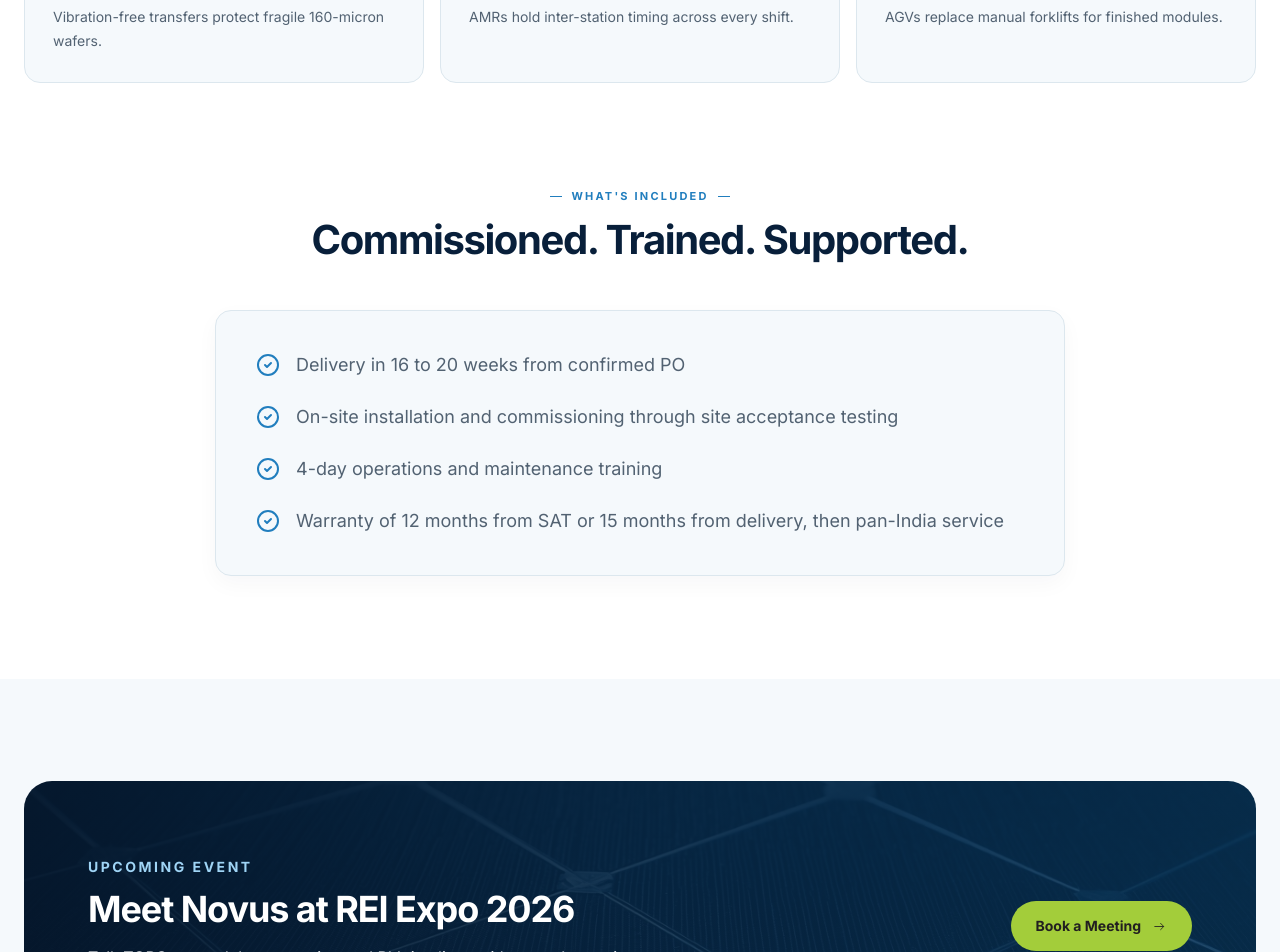
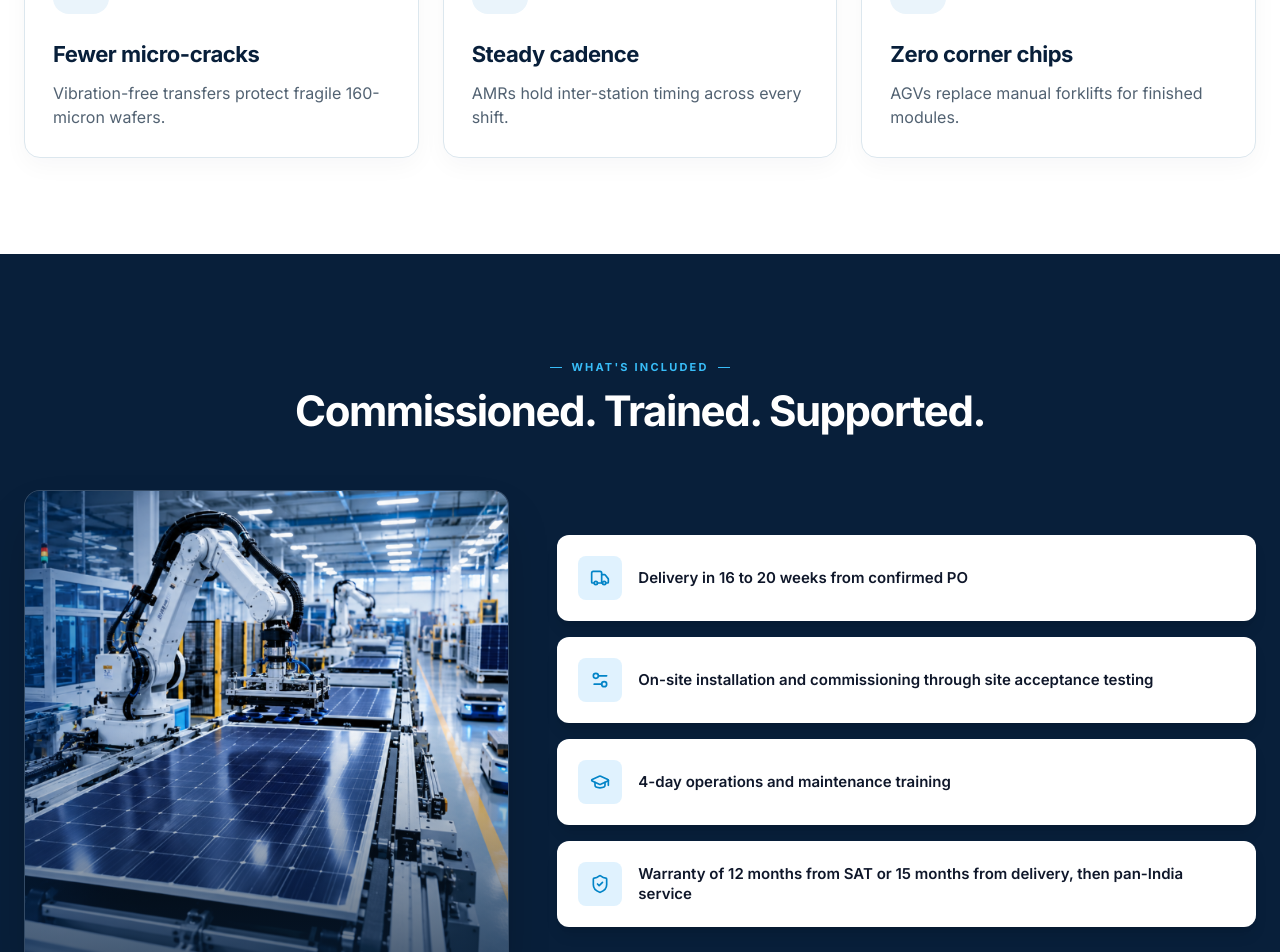
Before and after one commit to jeevan-bhardwaj/novus-hitech, a Next.js app: page /solar-pv-manufacturing in a window 1280 px wide. Shown: the part 3400-4352 px from the top of the page. Built offline with nearby package versions, Linux system fonts and the light colour scheme.

Commit message:
updated solar PV Intergration and SolarPV stage details

```diff
--- a/src/app/solar-pv-manufacturing/components/SolarPvIntegration.tsx
+++ b/src/app/solar-pv-manufacturing/components/SolarPvIntegration.tsx
@@ -1,46 +1,83 @@
-import { CheckCircle2 } from "lucide-react";
+import { GraduationCap, Settings2, ShieldCheck, Truck } from "lucide-react";
 
 const inclusions = [
-  "Delivery in 16 to 20 weeks from confirmed PO",
-  "On-site installation and commissioning through site acceptance testing",
-  "4-day operations and maintenance training",
-  "Warranty of 12 months from SAT or 15 months from delivery, then pan-India service",
+  {
+    text: "Delivery in 16 to 20 weeks from confirmed PO",
+    icon: Truck,
+  },
+  {
+    text: "On-site installation and commissioning through site acceptance testing",
+    icon: Settings2,
+  },
+  {
+    text: "4-day operations and maintenance training",
+    icon: GraduationCap,
+  },
+  {
+    text: "Warranty of 12 months from SAT or 15 months from delivery, then pan-India service",
+    icon: ShieldCheck,
+  },
 ];
 
 export default function SolarPvWhatsIncluded() {
   return (
     <section
-      className="bg-white px-5 pt-10 pb-16 text-secondary sm:px-6 sm:pt-12 sm:pb-[clamp(64px,8vw,104px)]"
+      className="bg-[#081f3a] px-5 py-16 sm:px-6 sm:py-[clamp(64px,8vw,96px)]"
       id="whats-included"
       aria-labelledby="whats-included-title"
     >
-      <div className="mx-auto w-full max-w-[850px]">
-        <header className="mb-10 text-center sm:mb-12">
-          <p className="mb-3.5 inline-flex items-center justify-center gap-[9px] text-[11px] font-bold uppercase tracking-[0.2em] text-primary before:h-px before:w-3 before:bg-current before:content-[''] after:h-px after:w-3 after:bg-current after:content-['']">
+      <div className="mx-auto w-full max-w-[1240px]">
+        {/* Centered Top Eyebrow & Header */}
+        <header className="mx-auto mb-10 max-w-[850px] text-center sm:mb-14">
+          <p className="mb-3 inline-flex items-center justify-center gap-[9px] text-[11px] font-bold uppercase tracking-[0.2em] text-[#38bdf8] before:h-px before:w-3 before:bg-current before:content-[''] after:h-px after:w-3 after:bg-current after:content-['']">
             WHAT'S INCLUDED
           </p>
           <h2
-            className="text-[clamp(32px,4vw,40px)] font-bold leading-[1.1] tracking-[-0.035em] text-secondary"
+            className="text-[clamp(32px,4vw,42px)] font-bold leading-[1.1] tracking-[-0.035em] text-white"
             id="whats-included-title"
           >
             Commissioned. Trained. Supported.
           </h2>
         </header>
 
-        <div className="rounded-2xl border border-[#dce7ee] bg-[#f5f9fc] p-6 shadow-[0_8px_22px_rgba(8,31,58,0.035)] sm:p-10">
-          <ul className="grid gap-5 sm:gap-6">
-            {inclusions.map((item, index) => (
-              <li className="flex items-start gap-4" key={index}>
-                <CheckCircle2
-                  className="mt-0.5 h-6 w-6 shrink-0 text-primary"
-                  aria-hidden="true"
-                />
-                <span className="text-base leading-[1.7] text-[#526272] sm:text-lg">
-                  {item}
-                </span>
-              </li>
-            ))}
-          </ul>
+        {/* 2-Column Grid */}
+        <div className="grid gap-8 lg:grid-cols-12 lg:items-center lg:gap-12">
+
+          {/* Left Column: Image */}
+          <div className="relative overflow-hidden rounded-2xl border border-white/15 bg-[#0f2a4a] shadow-2xl lg:col-span-5">
+            <div className="relative h-[320px] w-full sm:h-[400px] lg:h-[480px]">
+              <img
+                src="/images/hero/solar-manufacturing.webp"
+                alt="Novus robotic equipment on a solar module production line"
+                className="h-full w-full object-cover transition-transform duration-500 hover:scale-105"
+                loading="lazy"
+              />
+              <div className="absolute inset-0 bg-gradient-to-t from-[#081f3a]/70 via-transparent to-transparent" />
+            </div>
+          </div>
+
+          {/* Right Column: Clean Cards without bottom border */}
+          <div className="lg:col-span-7">
+            <ul className="space-y-4">
+              {inclusions.map(({ text, icon: Icon }) => (
+                <li
+                  key={text}
+                  className="group relative flex items-center gap-4 rounded-xl border border-white/10 bg-white p-4 sm:p-5 shadow-lg transition-all duration-300 hover:-translate-y-1 hover:border-[#38bdf8] hover:shadow-[0_12px_28px_rgba(0,0,0,0.3)]"
+                >
+                  {/* Icon Accent Box */}
+                  <span className="flex h-11 w-11 flex-shrink-0 items-center justify-center rounded-lg bg-[#e0f2fe] text-[#0284c7] transition-colors duration-200 group-hover:bg-[#0284c7] group-hover:text-white">
+                    <Icon className="h-5 w-5" strokeWidth={2} aria-hidden="true" />
+                  </span>
+
+                  {/* Feature Text */}
+                  <span className="text-sm font-semibold leading-snug text-[#0f172a] sm:text-[15px]">
+                    {text}
+                  </span>
+                </li>
+              ))}
+            </ul>
+          </div>
+
         </div>
       </div>
     </section>
--- a/src/app/solar-pv-manufacturing/components/SolarPvStageDetails.tsx
+++ b/src/app/solar-pv-manufacturing/components/SolarPvStageDetails.tsx
@@ -1,26 +1,31 @@
+import { Activity, PackageCheck, ShieldCheck } from "lucide-react";
+
 const whyItMatters = [
   {
     title: "Fewer micro-cracks",
     description: "Vibration-free transfers protect fragile 160-micron wafers.",
+    icon: ShieldCheck,
   },
   {
     title: "Steady cadence",
     description: "AMRs hold inter-station timing across every shift.",
+    icon: Activity,
   },
   {
     title: "Zero corner chips",
     description: "AGVs replace manual forklifts for finished modules.",
+    icon: PackageCheck,
   },
 ];
 
 export default function SolarPvWhyItMatters() {
   return (
     <section
-      className="bg-white px-5 pt-16 pb-10 text-secondary sm:px-6 sm:pt-[clamp(64px,8vw,104px)] sm:pb-12"
+      className="relative overflow-hidden bg-white px-5 py-16 text-secondary sm:px-6 sm:py-[clamp(64px,8vw,96px)]"
       id="why-it-matters"
       aria-labelledby="why-it-matters-title"
     >
-      <div className="mx-auto w-full max-w-[1240px]">
+      <div className="relative mx-auto w-full max-w-[1240px]">
         <header className="mx-auto mb-10 max-w-[850px] text-center sm:mb-12">
           <p className="mb-3.5 inline-flex items-center justify-center gap-[9px] text-[11px] font-bold uppercase tracking-[0.2em] text-primary before:h-px before:w-3 before:bg-current before:content-[''] after:h-px after:w-3 after:bg-current after:content-['']">
             STOP YIELD LEAKS
@@ -33,16 +38,22 @@ export default function SolarPvWhyItMatters() {
           </h2>
         </header>
 
-        <div className="grid gap-4 sm:grid-cols-3">
-          {whyItMatters.map(({ title, description }) => (
+        <div className="grid gap-6 sm:grid-cols-3">
+          {whyItMatters.map(({ title, description, icon: Icon }) => (
             <article
-              className="flex flex-col rounded-2xl border border-[#dce7ee] bg-[#f5f9fc] p-6 sm:p-7"
+              className="group relative flex flex-col rounded-2xl border border-[#dce7ee] bg-white p-7 shadow-[0_8px_24px_rgba(8,31,58,0.035)] transition duration-200 hover:-translate-y-1 hover:border-[#b9d8eb] hover:shadow-[0_16px_34px_rgba(8,31,58,0.08)]"
               key={title}
             >
-              <h3 className="text-lg font-bold tracking-[-0.02em] text-secondary">
+              {/* Icon Container */}
+              <div className="mb-6 inline-flex h-14 w-14 items-center justify-center rounded-2xl bg-[#eaf4fb] text-primary transition-colors duration-200 group-hover:bg-primary group-hover:text-white">
+                <Icon className="h-7 w-7" strokeWidth={1.8} aria-hidden="true" />
+              </div>
+
+              {/* Text Details */}
+              <h3 className="text-[22px] font-bold tracking-[-0.02em] text-secondary">
                 {title}
               </h3>
-              <p className="mt-3 text-sm leading-[1.75] text-[#526272]">
+              <p className="mt-2.5 text-[16px] leading-[1.5] text-[#526272]">
                 {description}
               </p>
             </article>
--- a/src/app/solar-pv-manufacturing/page.tsx
+++ b/src/app/solar-pv-manufacturing/page.tsx
@@ -6,6 +6,7 @@ import SolarPvFaq from "./components/SolarPvFaq";
 import SolarPvStageDetails from "./components/SolarPvStageDetails";
 import SolarClosingCTA from "./components/SolarClosingCTA";
 import EventStrip from "./components/EventStrip";
+
 
 const pageTitle =
   "Turnkey Solar PV Manufacturing Line India | REI 2026";
```
Also changed, not shown: 1 other file (tests, documents, lock files or other folders).
